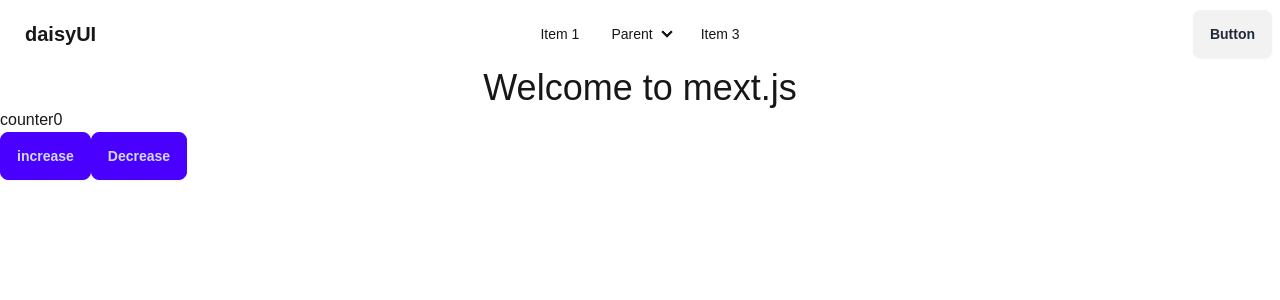
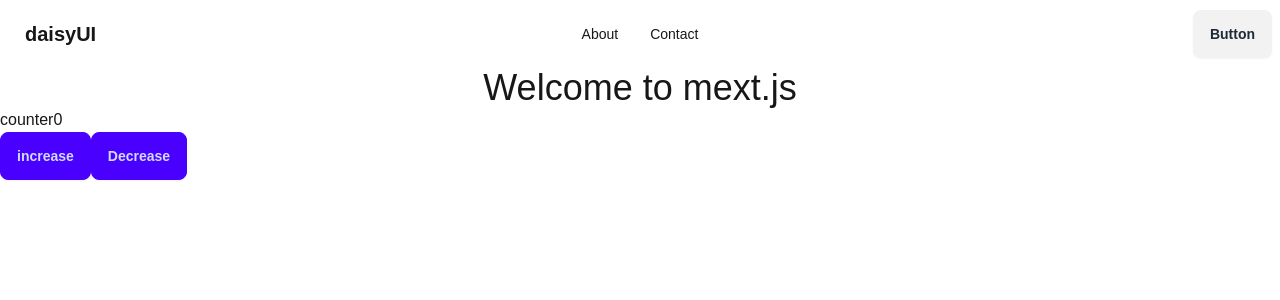
Before and after one commit to Shahriyar001/my-nextjs-app2, a Next.js app: page / in a window 1280 px wide. Shown: the top 300 px of the page. Built offline with nearby package versions, Linux system fonts and the light colour scheme.

Commit message:
Navigation with link component & create built-in routes

```diff
--- /dev/null
+++ b/src/app/loading.js
@@ -0,0 +1,11 @@
+import React from "react";
+
+const LoadingPage = () => {
+  return (
+    <div>
+      <h1 className="text-4xl text-center">Loading.....</h1>
+    </div>
+  );
+};
+
+export default LoadingPage;
--- /dev/null
+++ b/src/app/not-found.js
@@ -0,0 +1,11 @@
+import React from "react";
+
+const NotFoundPage = () => {
+  return (
+    <div>
+      <h1 className="text-4xl text-center">404!!! Page not found</h1>
+    </div>
+  );
+};
+
+export default NotFoundPage;
--- a/src/components/Shared/Navbar.jsx
+++ b/src/components/Shared/Navbar.jsx
@@ -1,3 +1,4 @@
+import Link from "next/link";
 import React from "react";
 
 const Navbar = () => {
@@ -49,23 +50,11 @@ const Navbar = () => {
       <div className="navbar-center hidden lg:flex">
         <ul className="menu menu-horizontal px-1">
           <li>
-            <a>Item 1</a>
+            <Link href="/about">About</Link>
           </li>
+
           <li>
-            <details>
-              <summary>Parent</summary>
-              <ul className="p-2">
-                <li>
-                  <a>Submenu 1</a>
-                </li>
-                <li>
-                  <a>Submenu 2</a>
-                </li>
-              </ul>
-            </details>
-          </li>
-          <li>
-            <a>Item 3</a>
+            <Link href="/contact">Contact</Link>
           </li>
         </ul>
       </div>
```
